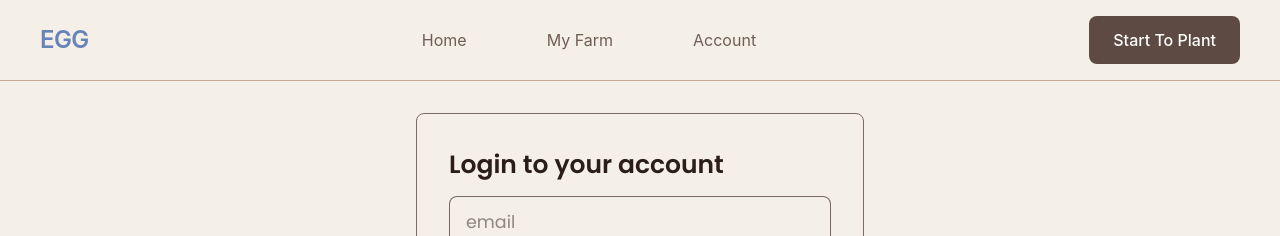
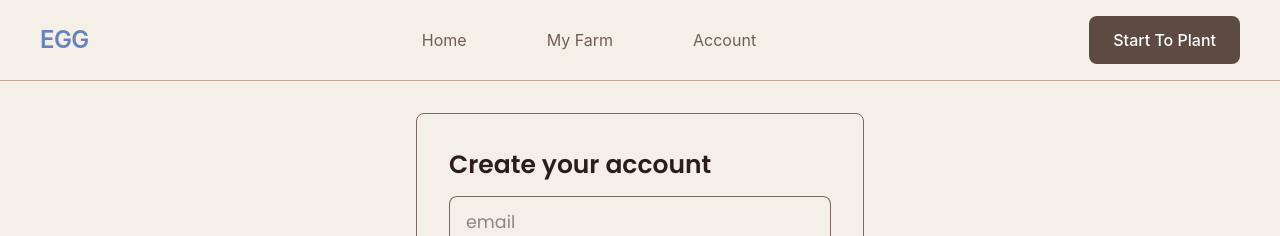
Before and after one commit to 0yassin/Egg, a React (Vite) app in the folder frontend/: page /register in a window 1280 px wide. Shown: the top 236 px of the page. Built offline with nearby package versions, Linux system fonts and the light colour scheme.

Commit message:
fixed text in register.tsx

```diff
--- a/frontend/src/pages/Register.tsx
+++ b/frontend/src/pages/Register.tsx
@@ -13,7 +13,7 @@ export function Register(){
         <main className="font-poppins min-h-screen min-w-screen justify-center flex p-4 pt-8">
             <div className="w-full h-fit max-w-md border-(--light-brown)/80 border p-8 rounded-lg gap-3 flex flex-col">
                 <h2 className="text-[25px] font-semibold text-(--dark-brown)">
-                    Login to your account
+                    Create your account
                 </h2>
                     <input
                         type="email"
```
